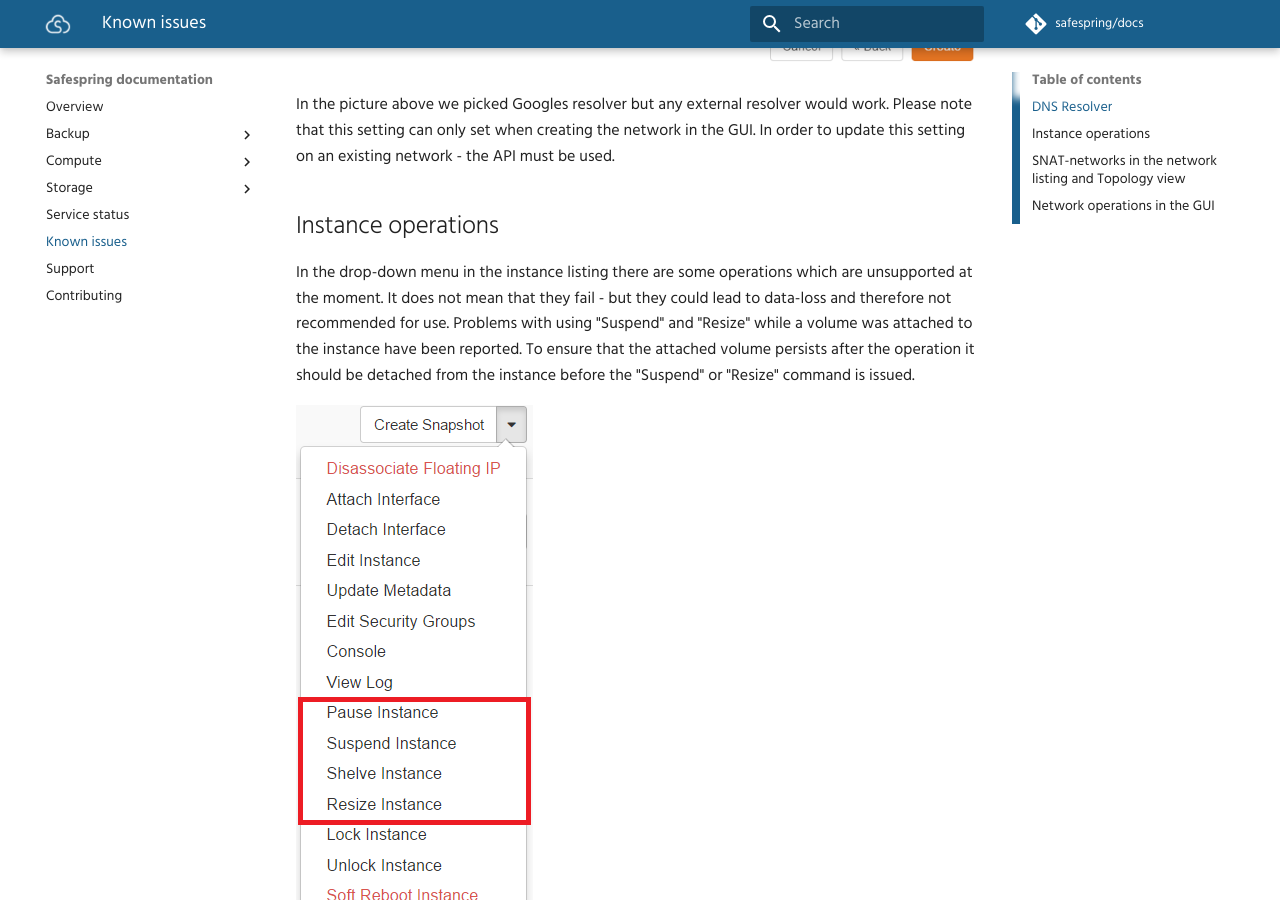
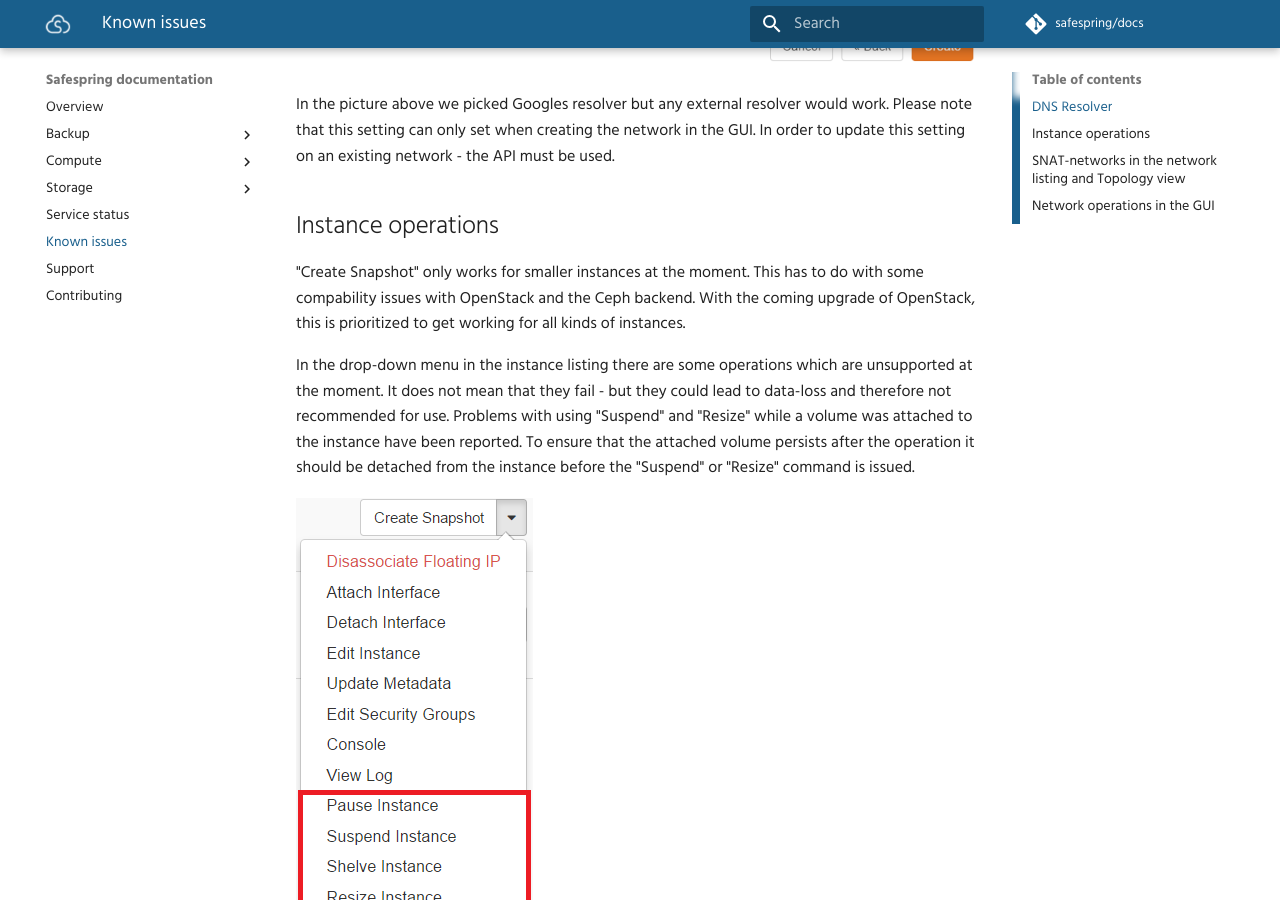
Before and after one commit to safespring/docs, an MkDocs documentation site: the page built from content/known-issues.md, in a window 1280 px wide and 900 px high, scrolled down 946 px. Built offline with MkDocs 1.6.1 and Material for MkDocs 9.7.7, drawn with Linux system fonts in a browser that asks for light colours; comment, search, counter and statistics services are not loaded; old or Windows-style settings are respelled for this version of MkDocs.

Commit message:
Added issue reagrding Create Snapshot to know-issues.md

```diff
--- a/content/known-issues.md
+++ b/content/known-issues.md
@@ -9,6 +9,10 @@ The built in resolver in the platform has some issues in the current version. It
 In the picture above we picked Googles resolver but any external resolver would work. Please note that this setting can only set when creating the network in the GUI. In order to update this setting on an existing network - the API must be used.
 
 ##Instance operations
+"Create Snapshot" only works for smaller instances at the moment. This has to do
+with some compability issues with OpenStack and the Ceph backend. With the coming
+upgrade of OpenStack, this is prioritized to get working for all kinds of instances.
+
 In the drop-down menu in the instance listing there are some operations which are unsupported at the moment. It does not mean that they fail - but they could lead to data-loss and therefore not recommended for use. Problems with using "Suspend" and "Resize" while a volume was attached to the instance have been reported. To ensure that the attached volume persists after the operation it should be detached from the instance before the "Suspend" or "Resize" command is issued.
 
 
```
